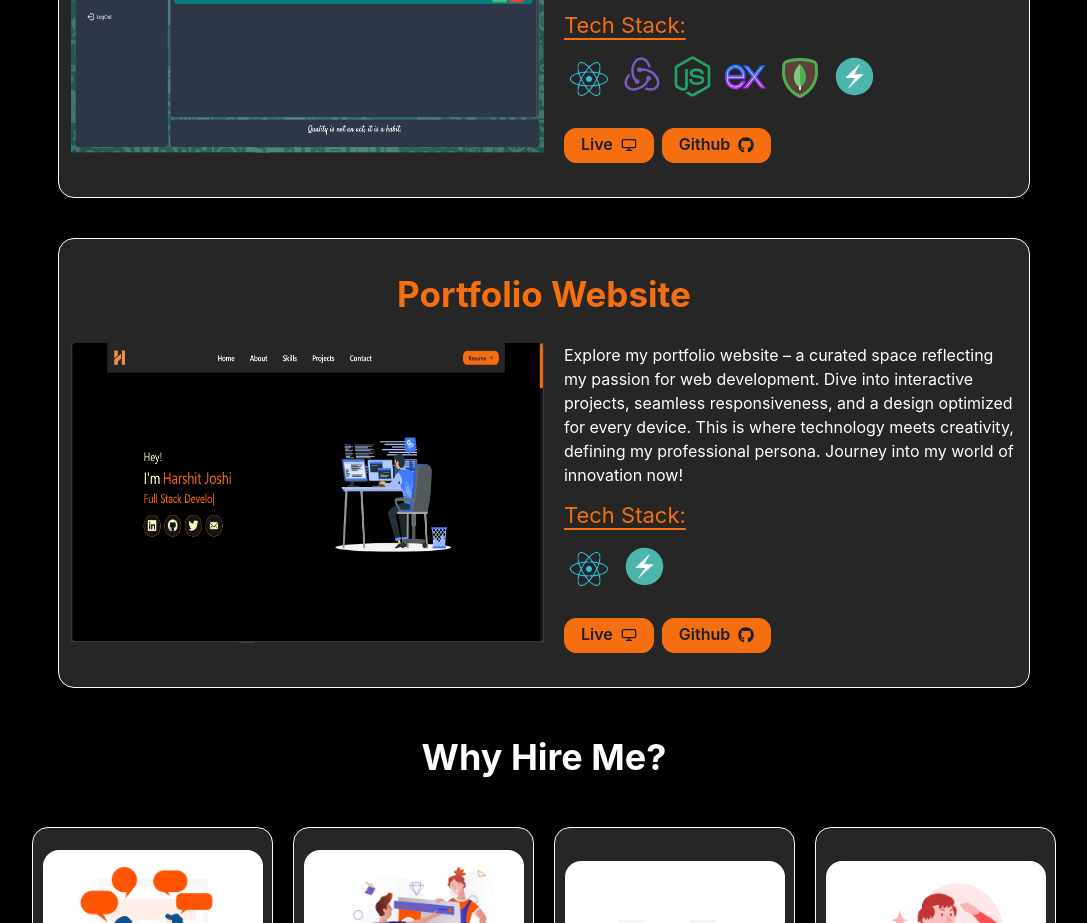
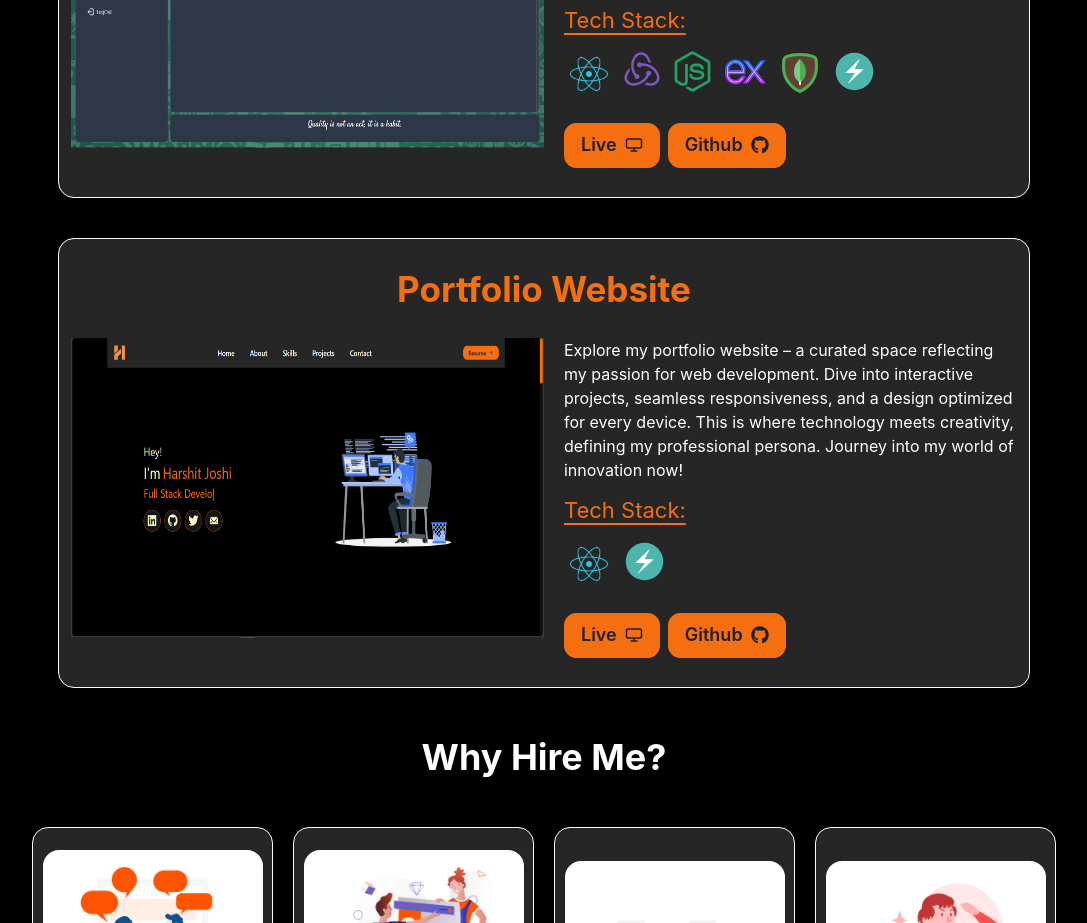
Before and after one commit to Harshit-3905/New_Portfolio_Website, a React (Vite) app: page / in a window 1280 px wide. Shown: the part 2800-3723 px from the top of the page, without its empty margins (96-1183 px from the left). Built offline with nearby package versions, Linux system fonts and the light colour scheme.

Commit message:
Update button styles in ProjectCard component

```diff
--- a/src/components/miscellaneous/ProjectCard.jsx
+++ b/src/components/miscellaneous/ProjectCard.jsx
@@ -67,24 +67,26 @@ const ProjectCard = (props) => {
           <HStack pt={3}>
             <Link href={props.liveLink} isExternal>
               <Button
-                rightIcon={<CgScreen />}
+                fontSize={{ base: "15px", md: "18px" }}
+                rightIcon={<CgScreen boxSize="18px" />}
                 backgroundColor="#F56E0F"
                 borderRadius="xl"
                 border="1px solid #F56E0F"
                 _hover={{ color: "#F56E0F", backgroundColor: "#262626" }}
-                height="35px"
+                height="45px"
               >
                 Live
               </Button>
             </Link>
             <Link href={props.githubLink} isExternal>
               <Button
-                rightIcon={<FaGithub />}
+                fontSize={{ base: "15px", md: "18px" }}
+                rightIcon={<FaGithub boxSize="18px" />}
                 backgroundColor="#F56E0F"
                 borderRadius="xl"
                 border="1px solid #F56E0F"
                 _hover={{ color: "#F56E0F", backgroundColor: "#262626" }}
-                height="35px"
+                height="45px"
               >
                 Github
               </Button>
```
